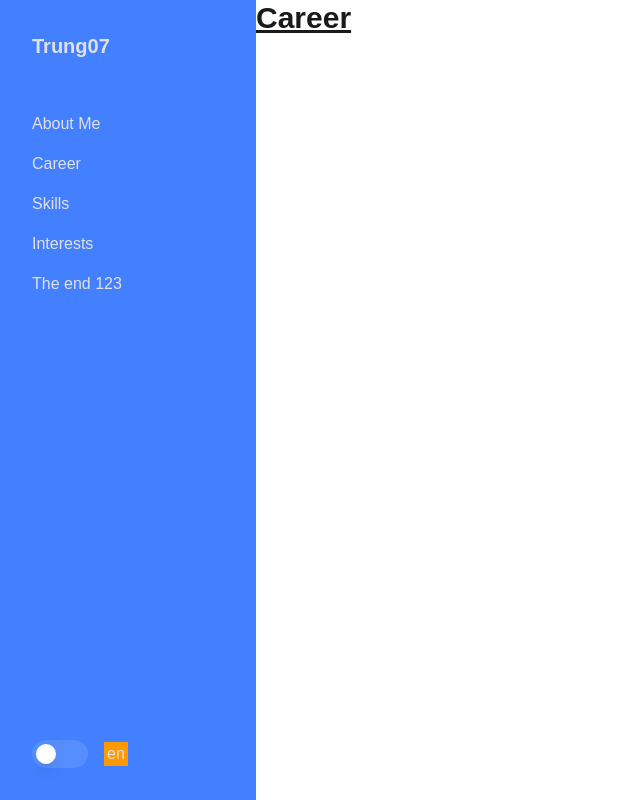
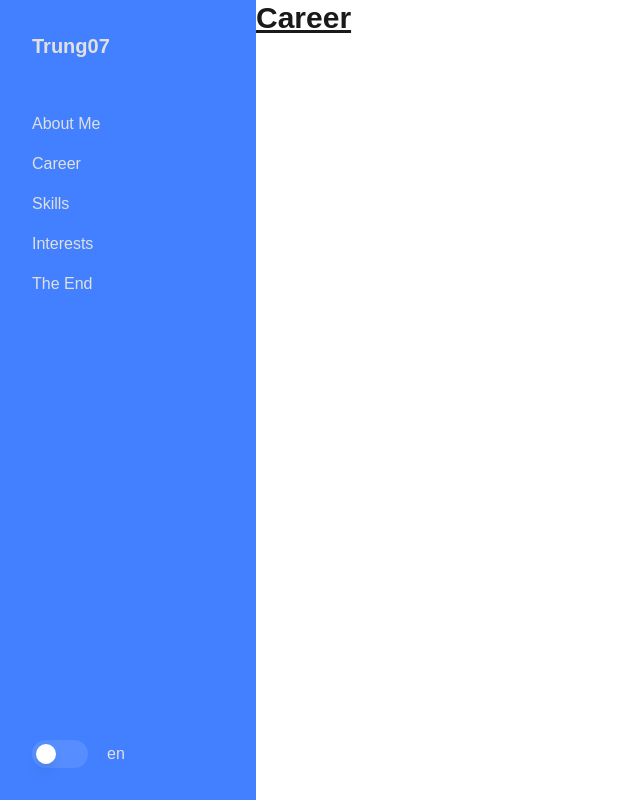
Before and after one commit to thanhtrung07/over-complicated-profile-n13, a Next.js app: page /career in a window 1280 px wide. Shown: the whole page, without its empty margins (0-640 px from the left). Built offline with nearby package versions, Linux system fonts and the light colour scheme.

Commit message:
refactor[OCP-3]: refactor navbar and extract constants

```diff
--- a/src/components/NavBar.tsx
+++ b/src/components/NavBar.tsx
@@ -11,42 +11,57 @@ import {
   LANG_VI,
   LIGHT_THEME,
 } from '@/consts/common'
+import { ROUTES } from '@/consts/routes'
 
 const linkLists = [
-  { url: '/about-me', name: 'About Me' },
-  { url: '/career', name: 'Career' },
-  { url: '/skills', name: 'Skills' },
-  { url: '/interests', name: 'Interests' },
-  { url: '/the-end', name: 'The end 123' },
+  ROUTES.about,
+  ROUTES.career,
+  ROUTES.skills,
+  ROUTES.interests,
+  ROUTES.theEnd,
 ]
 
 type Language = typeof LANG_EN | typeof LANG_VI
 
+const applyTheme = (dark: boolean) => {
+  const root = document.documentElement
+  if (dark) {
+    root.classList.add('dark')
+    localStorage.theme = DARK_THEME
+  } else {
+    root.classList.remove('dark')
+    localStorage.theme = LIGHT_THEME
+  }
+}
+
 export default function NavBar() {
   const [open, setOpen] = useState<boolean>(false)
   const [lang, setLang] = useState<Language>(LANG_EN)
-
-  const [isDark, setIsDark] = useState<boolean>(() => {
-    return (
-      localStorage.theme === DARK_THEME ||
-      (!(KEY_THEME in localStorage) &&
-        window.matchMedia('(prefers-color-scheme: dark)').matches)
-    )
-  })
+  const [isDark, setIsDark] = useState<boolean>()
 
   useEffect(() => {
-    if (isDark) {
-      document.documentElement.classList.add('dark')
-      localStorage.theme = DARK_THEME
-    } else {
-      document.documentElement.classList.remove('dark')
-      localStorage.theme = LIGHT_THEME
-    }
+    const shouldUseDark =
+      isDark ??
+      (localStorage.theme === DARK_THEME ||
+        (!(KEY_THEME in localStorage) &&
+          window.matchMedia('(prefers-color-scheme: dark)').matches))
+
+    setIsDark(shouldUseDark)
+    applyTheme(shouldUseDark)
   }, [isDark])
 
   const toggleLang = () => {
     setLang((prev: Language) => (prev === LANG_EN ? LANG_VI : LANG_EN))
   }
+
+  const ThemeAndLangControls = () => (
+    <>
+      <SwitchBtn enabled={!!isDark} setEnabled={setIsDark} />
+      <button onClick={toggleLang} className="w-6">
+        {lang}
+      </button>
+    </>
+  )
 
   return (
     <nav
@@ -60,10 +75,7 @@ export default function NavBar() {
       <div className="flex items-center justify-between py-3 md:hidden">
         <h1 className="text-xl font-bold">Trung07</h1>
         <div className="flex items-center space-x-4">
-          <SwitchBtn enabled={isDark} setEnabled={setIsDark} />
-          <button onClick={toggleLang} className="w-6">
-            {` ${lang} `}
-          </button>
+          <ThemeAndLangControls />
           <button onClick={() => setOpen(!open)} className="focus:outline-none">
             <Menu className="h-6 w-6" />
           </button>
@@ -77,10 +89,10 @@ export default function NavBar() {
 
         <ul className={`space-y-4 ${open ? 'mt-4 block' : 'hidden'} md:block`}>
           {linkLists.map((link) => (
-            <li key={link.url}>
+            <li key={link.route}>
               <Link
                 onClick={() => setOpen(false)}
-                href={link.url}
+                href={link.route}
                 className={clsx(
                   'block',
                   'hover:text-bg-surface-head hover:bg-white',
@@ -95,11 +107,7 @@ export default function NavBar() {
       </div>
 
       <div className="hidden md:flex md:items-center md:space-x-4">
-        <SwitchBtn enabled={isDark} setEnabled={setIsDark} />
-
-        <button onClick={toggleLang} className="w-6 bg-amber-500">
-          {` ${lang} `}
-        </button>
+        <ThemeAndLangControls />
       </div>
     </nav>
   )
--- /dev/null
+++ b/src/consts/routes.ts
@@ -0,0 +1,26 @@
+export const ROUTES = {
+  home: {
+    route: '/',
+    name: 'Home',
+  },
+  about: {
+    route: '/about-me',
+    name: 'About Me',
+  },
+  skills: {
+    route: '/skills',
+    name: 'Skills',
+  },
+  career: {
+    route: '/career',
+    name: 'Career',
+  },
+  interests: {
+    route: '/interests',
+    name: 'Interests',
+  },
+  theEnd: {
+    route: '/the-end',
+    name: 'The End',
+  },
+}
--- a/tailwind.config.ts
+++ b/tailwind.config.ts
@@ -1,7 +1,6 @@
 import { type Config } from 'tailwindcss'
 
 const config: Config = {
-  darkMode: 'class',
   content: ['./src/**/*.{js,ts,jsx,tsx}'],
   theme: {
     extend: {},
```
